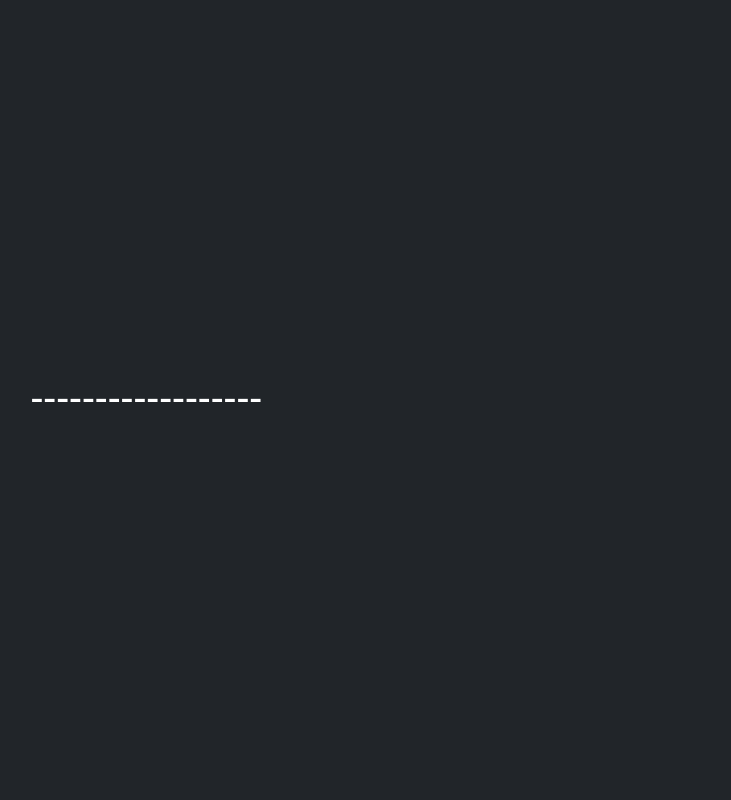
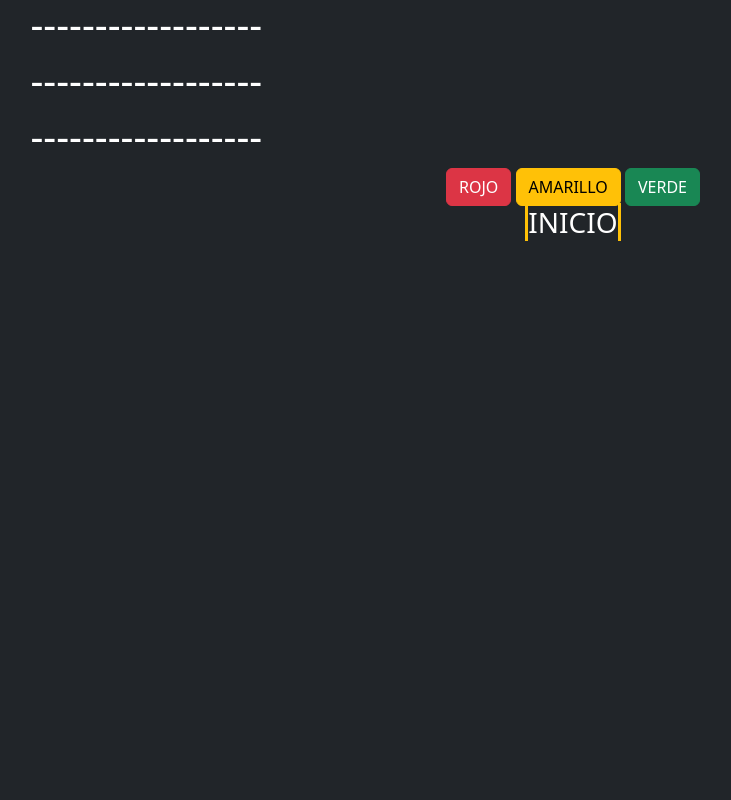
Before and after one commit to espadadeabsorcion/Semaforo, a plain HTML site: page index.html in a window 1280 px wide. Shown: the top 800 px of the page, without its empty margins (67-798 px from the left). Drawn offline with nearby package versions, Linux system fonts and the light colour scheme.

Commit message:
Update index.html

```diff
--- a/index.html
+++ b/index.html
@@ -19,7 +19,7 @@
 <body class = "text-center bg-dark">
 
     <div class="column">
-        <div class = "d-flex justify-content-center align-items-center vh-100 text-white rounded-circle text-center col-md-4" id="color1">
+        <div class = "d-flex justify-content-center align-items-center text-white rounded-circle text-center col-md-4" id="color1">
             <p><h1>------</h1></p>
             <p><h1>------</h1></p>
             <p><h1>------</h1></p>
@@ -28,7 +28,7 @@
 
         </div>
 
-        <div class = "d-flex justify-content-center align-items-center vh-100 text-white rounded-circle text-center col-md-4" id="color2">
+        <div class = "d-flex justify-content-center align-items-center text-white rounded-circle text-center col-md-4" id="color2">
             <p><h1>------</h1></p>
             <p><h1>------</h1></p>
             <p><h1>------</h1></p>
@@ -36,7 +36,7 @@
 
         </div>
 
-        <div class = "d-flex justify-content-center align-items-center vh-100 text-white rounded-circle text-center col-md-4" id="color3">
+        <div class = "d-flex justify-content-center align-items-center text-white rounded-circle text-center col-md-4" id="color3">
             <p><h1>------</h1></p>
             <p><h1>------</h1></p>
             <p><h1>------</h1></p>
```
